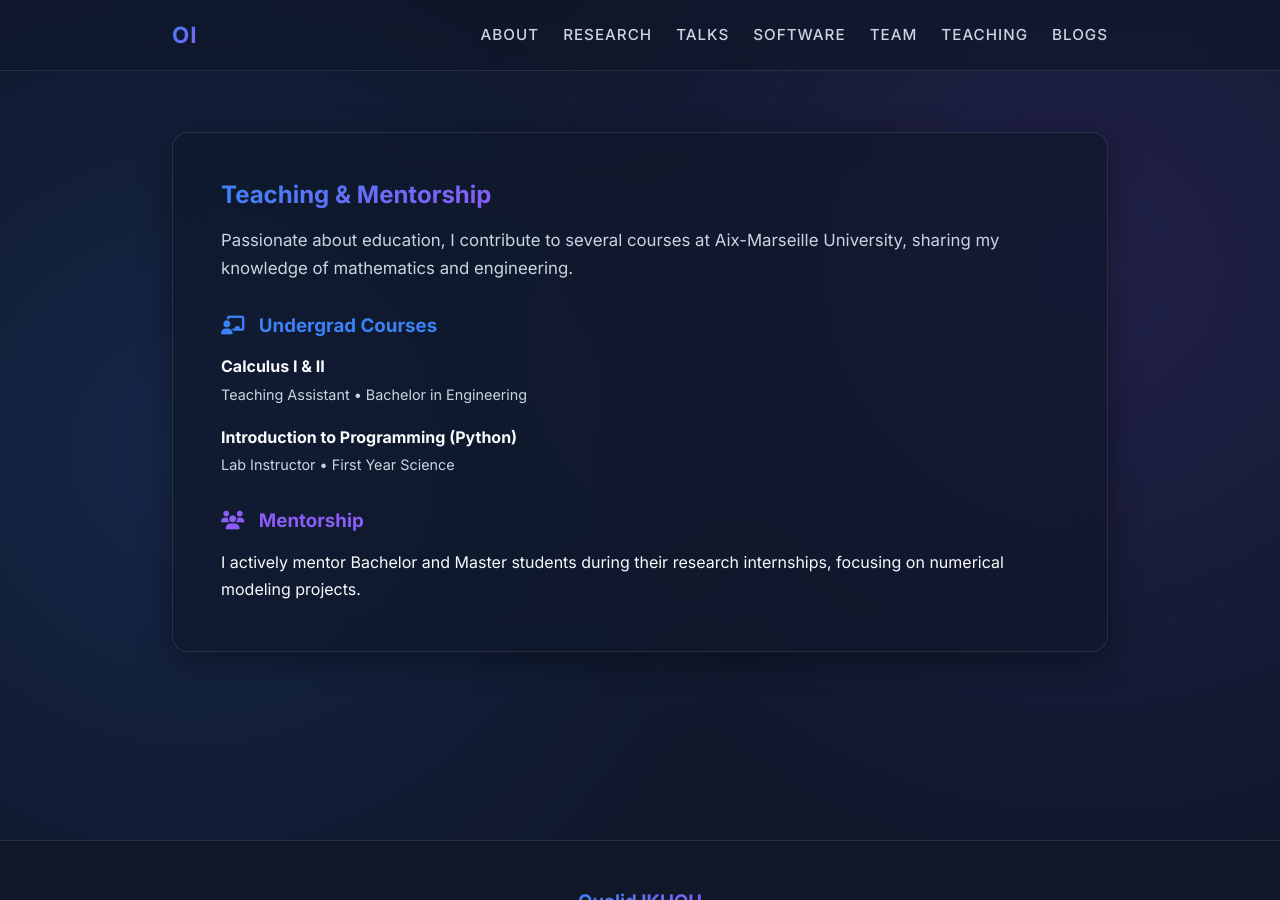
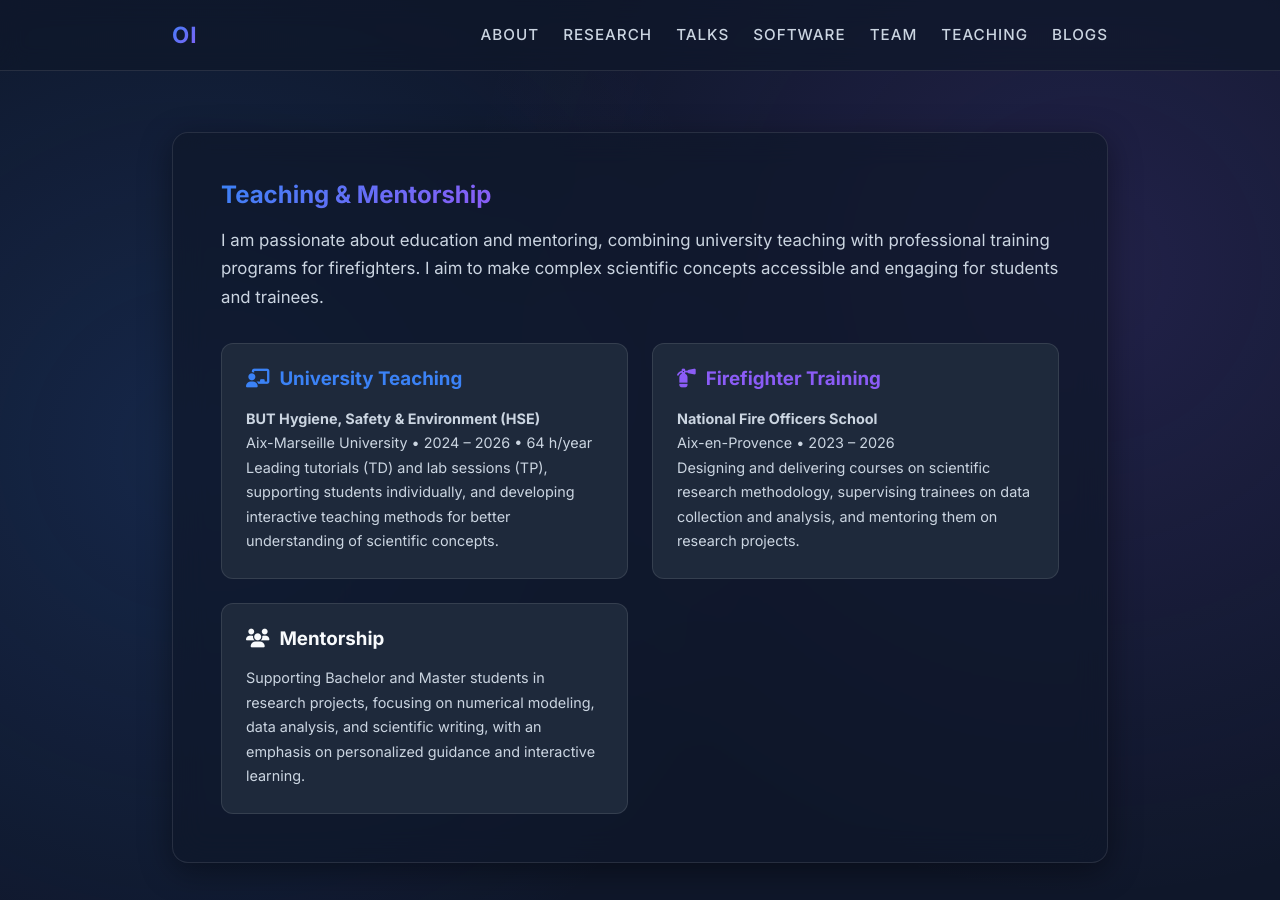
Before and after one commit to oualidikhou/oualidikhou.github.io, a Jekyll site: the page built from teaching.md, in a window 1280 px wide and 900 px high. Built offline with Jekyll 4.4.1, drawn with Linux system fonts in a browser that asks for light colours.

Commit message:
Update teaching.md

```diff
--- a/teaching.md
+++ b/teaching.md
@@ -6,27 +6,38 @@ title: Teaching
 <section>
   <h1 class="gradient-text">Teaching & Mentorship</h1>
   <p class="hero-bio">
-    Passionate about education, I contribute to several courses at Aix-Marseille University, sharing my knowledge of mathematics and engineering.
+    I am passionate about education and mentoring, combining university teaching with professional training programs for firefighters. I aim to make complex scientific concepts accessible and engaging for students and trainees.
   </p>
 
-  <div style="margin-top: 2rem;">
-    <div style="margin-bottom: 2rem;">
-      <h3 style="color: var(--accent-blue);"><i class="fa fa-chalkboard-user" style="margin-right: 10px;"></i> Undergrad Courses</h3>
-      <ul style="list-style: none; padding: 0; margin-top: 1rem;">
-        <li style="margin-bottom: 1rem;">
-          <strong>Calculus I & II</strong><br>
-          <span style="font-size: 0.9rem; color: var(--text-secondary);">Teaching Assistant • Bachelor in Engineering</span>
-        </li>
-        <li style="margin-bottom: 1rem;">
-          <strong>Introduction to Programming (Python)</strong><br>
-          <span style="font-size: 0.9rem; color: var(--text-secondary);">Lab Instructor • First Year Science</span>
-        </li>
-      </ul>
+  <div style="margin-top: 2rem; display: grid; grid-template-columns: repeat(auto-fit, minmax(300px, 1fr)); gap: 1.5rem;">
+
+    <!-- University Teaching -->
+    <div style="background: var(--bg-secondary); padding: 1.5rem; border-radius: 12px; border: 1px solid var(--glass-border);">
+      <h3 style="color: var(--accent-blue);"><i class="fa fa-chalkboard-user" style="margin-right: 10px;"></i>University Teaching</h3>
+      <p style="color: var(--text-secondary); font-size: 0.9rem;">
+        <strong>BUT Hygiene, Safety & Environment (HSE)</strong><br>
+        Aix-Marseille University • 2024 – 2026 • 64 h/year<br>
+        Leading tutorials (TD) and lab sessions (TP), supporting students individually, and developing interactive teaching methods for better understanding of scientific concepts.
+      </p>
     </div>
 
-    <div>
-      <h3 style="color: var(--accent-purple);"><i class="fa fa-users" style="margin-right: 10px;"></i> Mentorship</h3>
-      <p>I actively mentor Bachelor and Master students during their research internships, focusing on numerical modeling projects.</p>
+    <!-- Firefighter Training -->
+    <div style="background: var(--bg-secondary); padding: 1.5rem; border-radius: 12px; border: 1px solid var(--glass-border);">
+      <h3 style="color: var(--accent-purple);"><i class="fa fa-fire-extinguisher" style="margin-right: 10px;"></i>Firefighter Training</h3>
+      <p style="color: var(--text-secondary); font-size: 0.9rem;">
+        <strong>National Fire Officers School</strong><br>
+        Aix-en-Provence • 2023 – 2026<br>
+        Designing and delivering courses on scientific research methodology, supervising trainees on data collection and analysis, and mentoring them on research projects.
+      </p>
     </div>
+
+    <!-- Mentorship -->
+    <div style="background: var(--bg-secondary); padding: 1.5rem; border-radius: 12px; border: 1px solid var(--glass-border);">
+      <h3 style="color: var(--accent-green);"><i class="fa fa-users" style="margin-right: 10px;"></i>Mentorship</h3>
+      <p style="color: var(--text-secondary); font-size: 0.9rem;">
+        Supporting Bachelor and Master students in research projects, focusing on numerical modeling, data analysis, and scientific writing, with an emphasis on personalized guidance and interactive learning.
+      </p>
+    </div>
+
   </div>
 </section>
```
